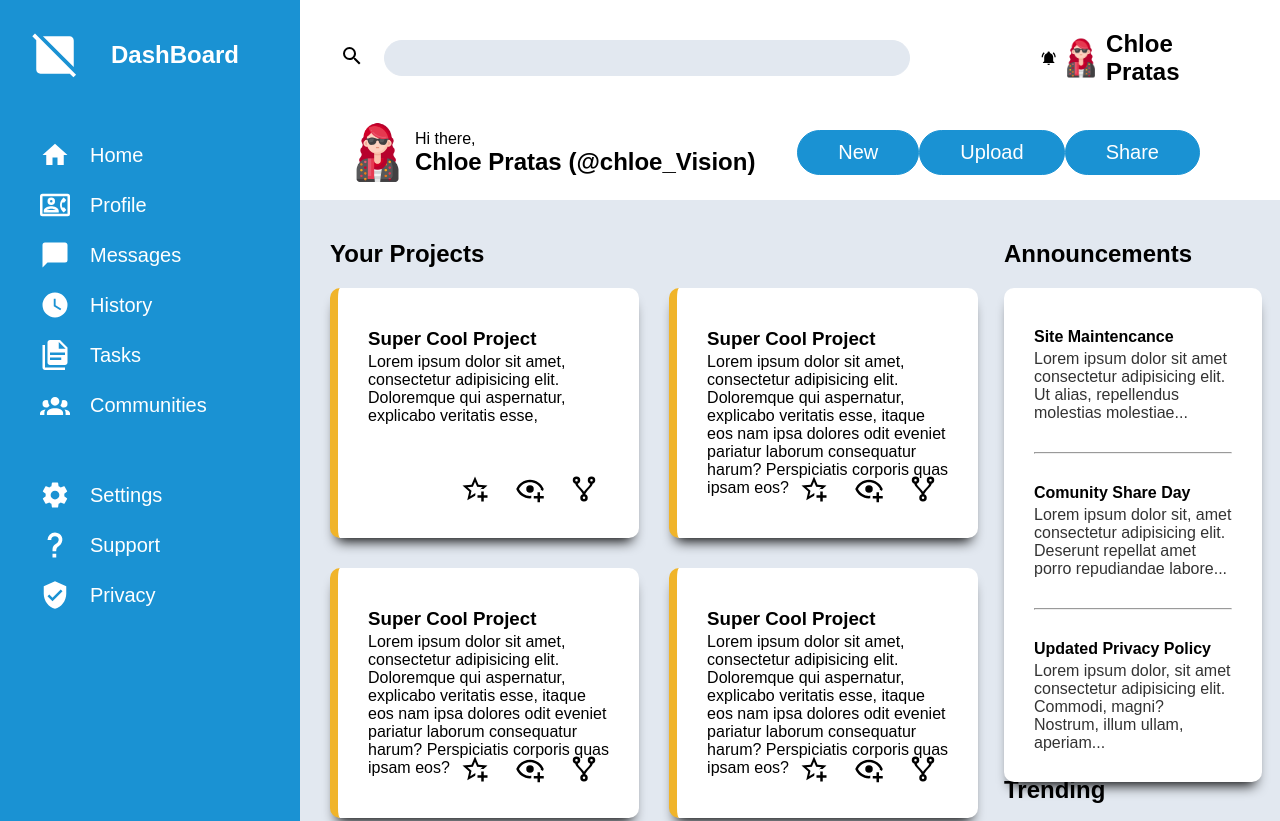
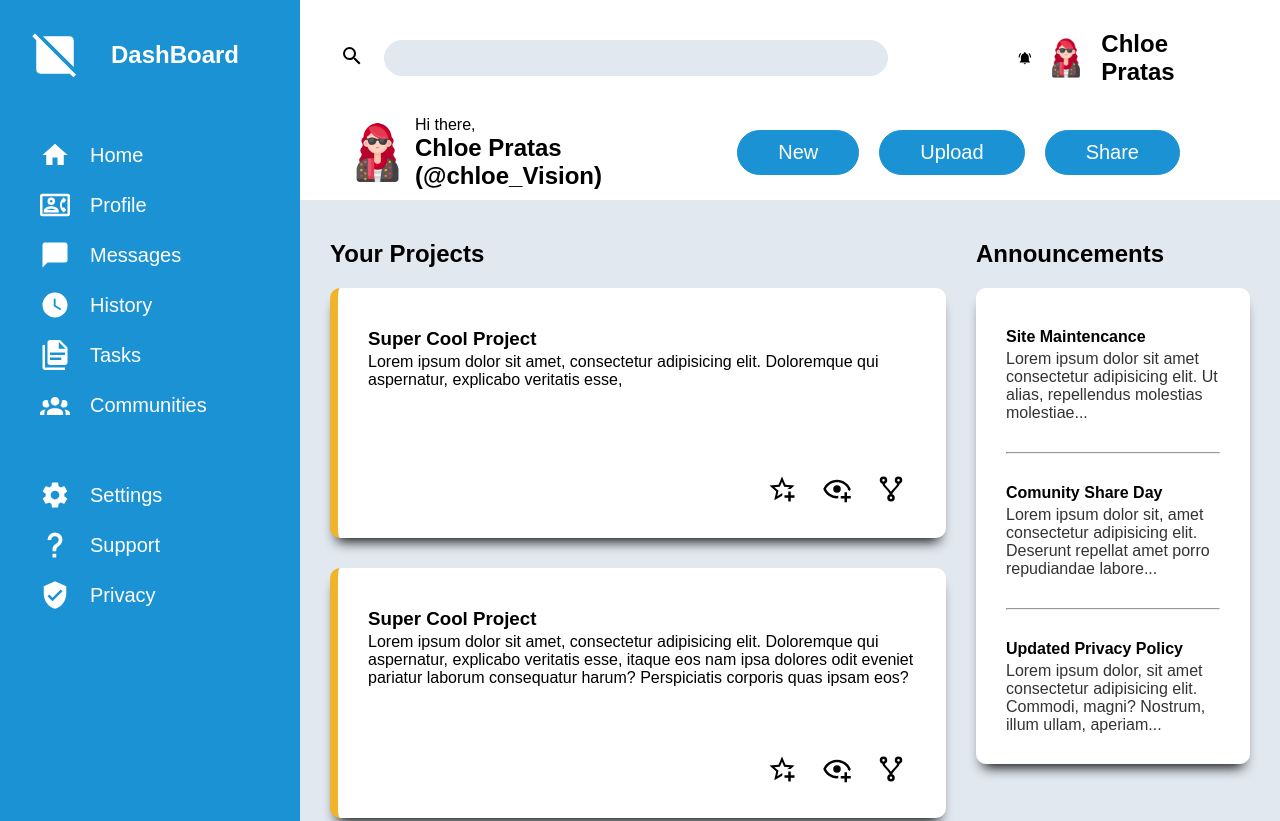
Before and after one commit to Chloe199719/Admin-Dashboard, a plain HTML site: page index.html in a window 1280 px wide. Shown: the top 821 px of the page. Drawn offline with Linux system fonts and the light colour scheme; a web font is replaced by a local one.

Commit message:
Better Device compability

```diff
--- a/styles.css
+++ b/styles.css
@@ -12,7 +12,7 @@ body {
   display: grid;
   grid-template:
     "nav header" 200px
-    "nav main" 1fr
+    "nav main" minmax(78vh, 1fr)
     "footer footer" 100px/
     300px 1fr;
   font-family: "Roboto Mono", monospace;
@@ -55,9 +55,16 @@ main {
 .login {
   display: flex;
   align-items: center;
-  justify-content: space-evenly;
+  justify-content: right;
   flex: 2;
+  margin-right: 10px;
 }
+.login p,
+.login svg,
+.login img {
+  margin: 0 5px;
+}
+
 .login p {
   font-weight: bold;
   font-size: 1.5em;
@@ -76,8 +83,9 @@ main {
 }
 .right-btn {
   display: flex;
-  justify-content: space-evenly;
+  justify-content: right;
   flex: 1;
+  margin-right: 10px;
 }
 .right-btn button {
   background-color: #1a92d3;
@@ -86,6 +94,7 @@ main {
   padding: 10px 40px;
   border-radius: 50px;
   border: #1a92d3 1px solid;
+  margin: 0 10px;
 }
 
 /* Nav Bar */
@@ -145,12 +154,12 @@ main {
   background-color: #e2e8f0;
   display: grid;
   grid-template:
-    "proj anno" 40%
-    "proj trend" 45%/
-    70% 28%;
+    "proj anno" min-content
+    "proj trend" min-content/
+    3fr 1fr;
   padding: 40px 30px 40px 30px;
   grid-gap: 30px;
-  grid-row-gap: 100px;
+  /* grid-row-gap: 30px; */
 }
 
 .project {
@@ -183,6 +192,9 @@ main {
 
 .cell h3 {
   padding-bottom: 3px;
+}
+.cell p {
+  overflow: hidden;
 }
 .network-btn {
   position: absolute;
@@ -233,3 +245,27 @@ footer {
   font-size: 30px;
   font-weight: 700;
 }
+
+@media screen and (min-width: 1001px) and (max-width: 1400px) {
+  .projects {
+    grid-template-columns: 1fr;
+  }
+}
+@media screen and (max-width: 1000px) {
+  /* .announc {
+    display: none;
+  }
+  .trending {
+    display: none;
+  } */
+  main {
+    grid-template:
+      "proj proj" 1fr
+      "anno trend" min-content/
+      1fr 1fr;
+    padding-right: 30px;
+  }
+  .projects {
+    grid-template-columns: 1fr;
+  }
+}
```
